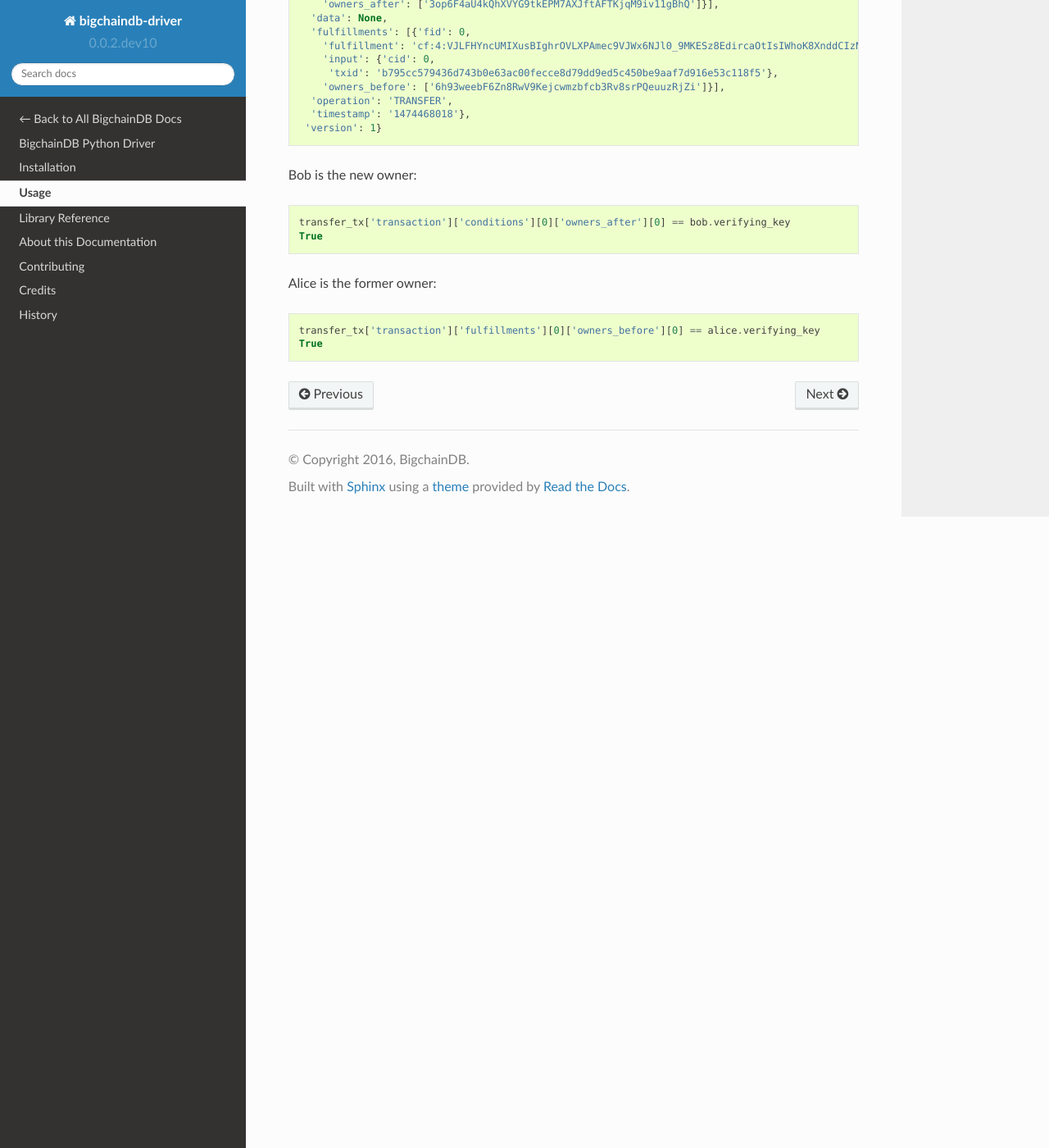
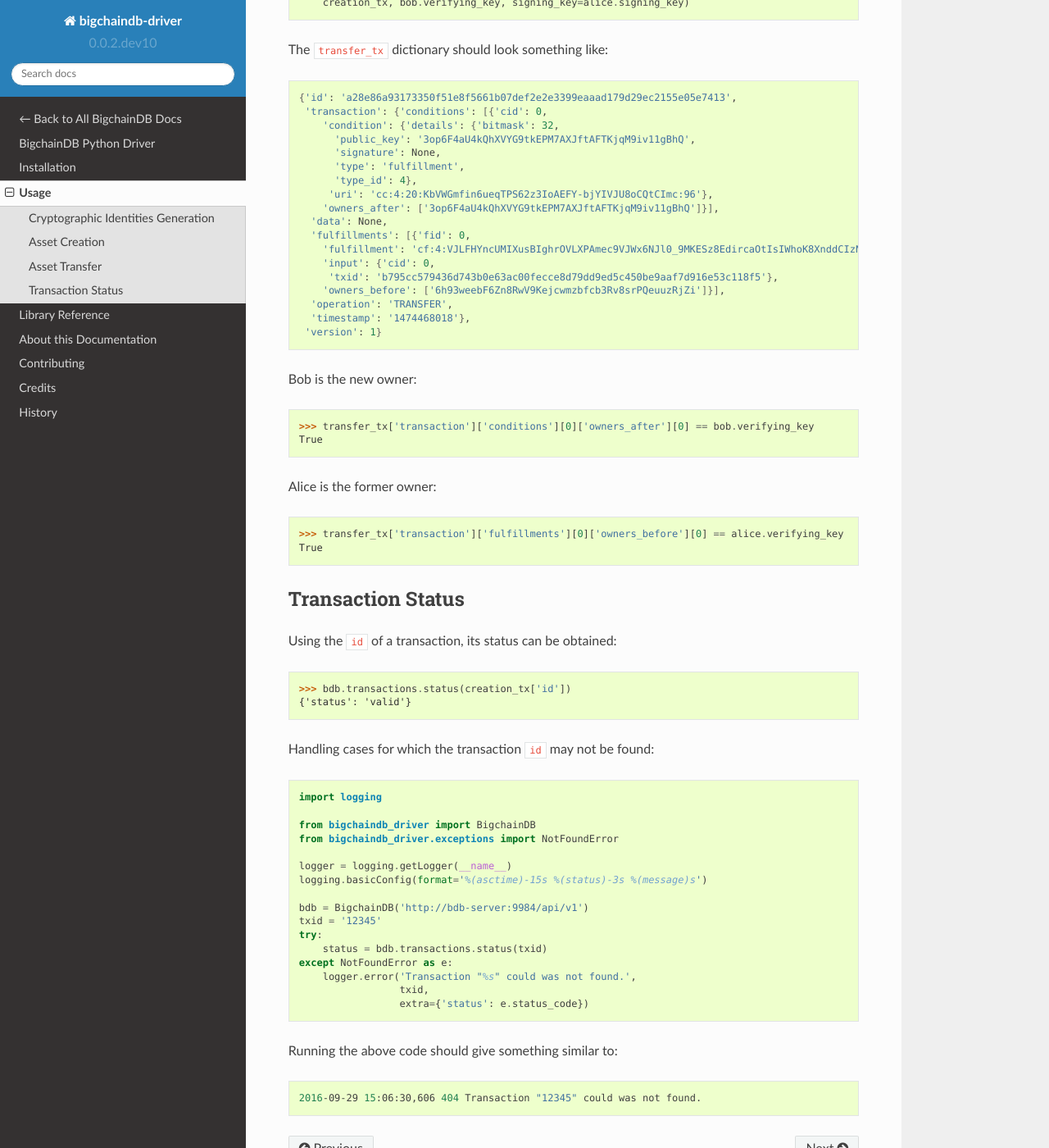
Before and after one commit to bigchaindb/bigchaindb-driver, a Sphinx documentation site: the page built from docs/usage.rst, in a window 1280 px wide and 1400 px high, scrolled down 1821 px. Shown: the whole window at 82% size. Built offline with Sphinx 7.4.7 and the Read the Docs theme 2.0.0, drawn with Linux system fonts in a browser that asks for light colours; some of the changed text lies outside the part shown.

Commit message:
Add docs for usage

```diff
--- a/docs/usage.rst
+++ b/docs/usage.rst
@@ -17,6 +17,9 @@
 We'll suppose that the bike belongs to Alice, and that it will be transferred
 to Bob.
 
+
+Cryptographic Identities Generation
+-----------------------------------
 Alice, and Bob are represented by signing/verifying key pairs. The signing
 (private) key is used to sign transactions, meanwhile the verifying (public)
 key is used to verify that a signed transaction was indeed signed by the one
@@ -28,6 +31,9 @@
 
     alice, bob = generate_keypair(), generate_keypair()
 
+
+Asset Creation
+--------------
 We're now ready to create the digital asset. Let's first connect to a
 BigchainDB node:
 
@@ -40,7 +46,10 @@
     creation_tx = bdb.transactions.create(verifying_key=alice.verifying_key,
                                           signing_key=alice.signing_key)
 
-    creation_tx
+The ``creation_tx`` dictionary should be similar to:
+
+.. code-block:: bash
+
     {'id': 'b795cc579436d743b0e63ac00fecce8d79dd9ed5c450be9aaf7d916e53c118f5',
      'transaction': {'conditions': [{'cid': 0,
         'condition': {'details': {'bitmask': 32,
@@ -64,9 +73,12 @@
 
 .. code-block:: python
 
-    creation_tx['id']
+    >>> creation_tx['id']
     'b795cc579436d743b0e63ac00fecce8d79dd9ed5c450be9aaf7d916e53c118f5'
 
+
+Asset Transfer
+--------------
 Imagine some time goes by, during which Alice is happy with her bicycle, and
 one day, she meets Bob, who is interested in acquiring her bicycle. The timing
 is good for Alice as she had been wanting to get a new bicycle.
@@ -83,13 +95,13 @@
 
 .. code-block:: python
 
-    from bigchaindb_common.transaction import Transaction
+    transfer_tx = bdb.transactions.transfer(
+        creation_tx, bob.verifying_key, signing_key=alice.signing_key)
 
-    transaction_model = Transaction.from_dict(creation_tx)
-    transfer_tx = bdb.transactions.transfer(
-        transaction_model, bob.verifying_key, signing_key=alice.signing_key)
+The ``transfer_tx`` dictionary should look something like:
 
-    transfer_tx
+.. code-block:: bash
+
     {'id': 'a28e86a93173350f51e8f5661b07def2e2e3399eaaad179d29ec2155e05e7413',
      'transaction': {'conditions': [{'cid': 0,
         'condition': {'details': {'bitmask': 32,
@@ -113,12 +125,49 @@
 
 .. code-block:: python
 
-    transfer_tx['transaction']['conditions'][0]['owners_after'][0] == bob.verifying_key
+    >>> transfer_tx['transaction']['conditions'][0]['owners_after'][0] == bob.verifying_key
     True
 
 Alice is the former owner:
 
 .. code-block:: python
 
-    transfer_tx['transaction']['fulfillments'][0]['owners_before'][0] == alice.verifying_key
+    >>> transfer_tx['transaction']['fulfillments'][0]['owners_before'][0] == alice.verifying_key
     True
+
+
+Transaction Status
+------------------
+Using the ``id`` of a transaction, its status can be obtained:
+
+.. code-block:: python
+
+    >>> bdb.transactions.status(creation_tx['id'])
+    {'status': 'valid'}
+
+Handling cases for which the transaction ``id`` may not be found:
+
+.. code-block:: python
+
+    import logging
+
+    from bigchaindb_driver import BigchainDB
+    from bigchaindb_driver.exceptions import NotFoundError
+
+    logger = logging.getLogger(__name__)
+    logging.basicConfig(format='%(asctime)-15s %(status)-3s %(message)s')
+
+    bdb = BigchainDB('http://bdb-server:9984/api/v1')
+    txid = '12345'
+    try:
+        status = bdb.transactions.status(txid)
+    except NotFoundError as e:
+        logger.error('Transaction "%s" could was not found.',
+                     txid,
+                     extra={'status': e.status_code})
+
+Running the above code should give something similar to:
+
+.. code-block:: bash
+
+    2016-09-29 15:06:30,606 404 Transaction "12345" could was not found.
```
